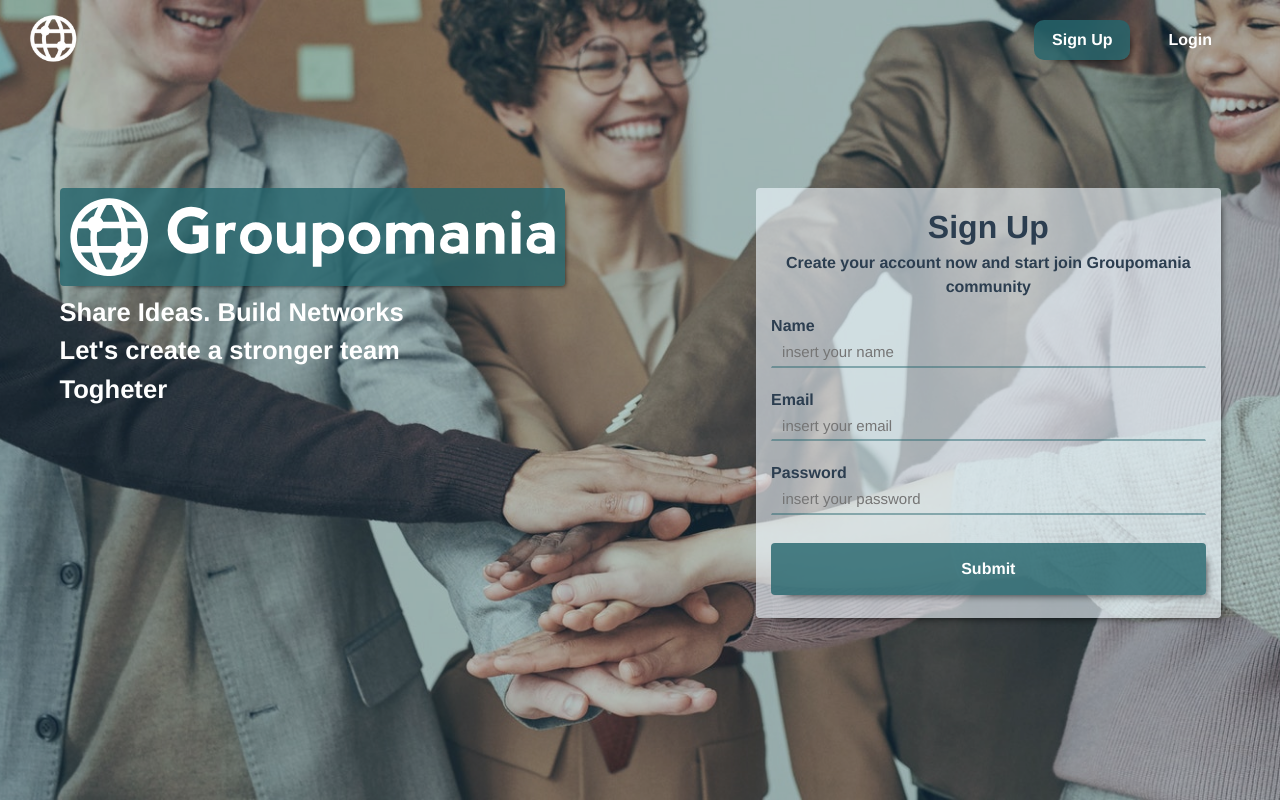
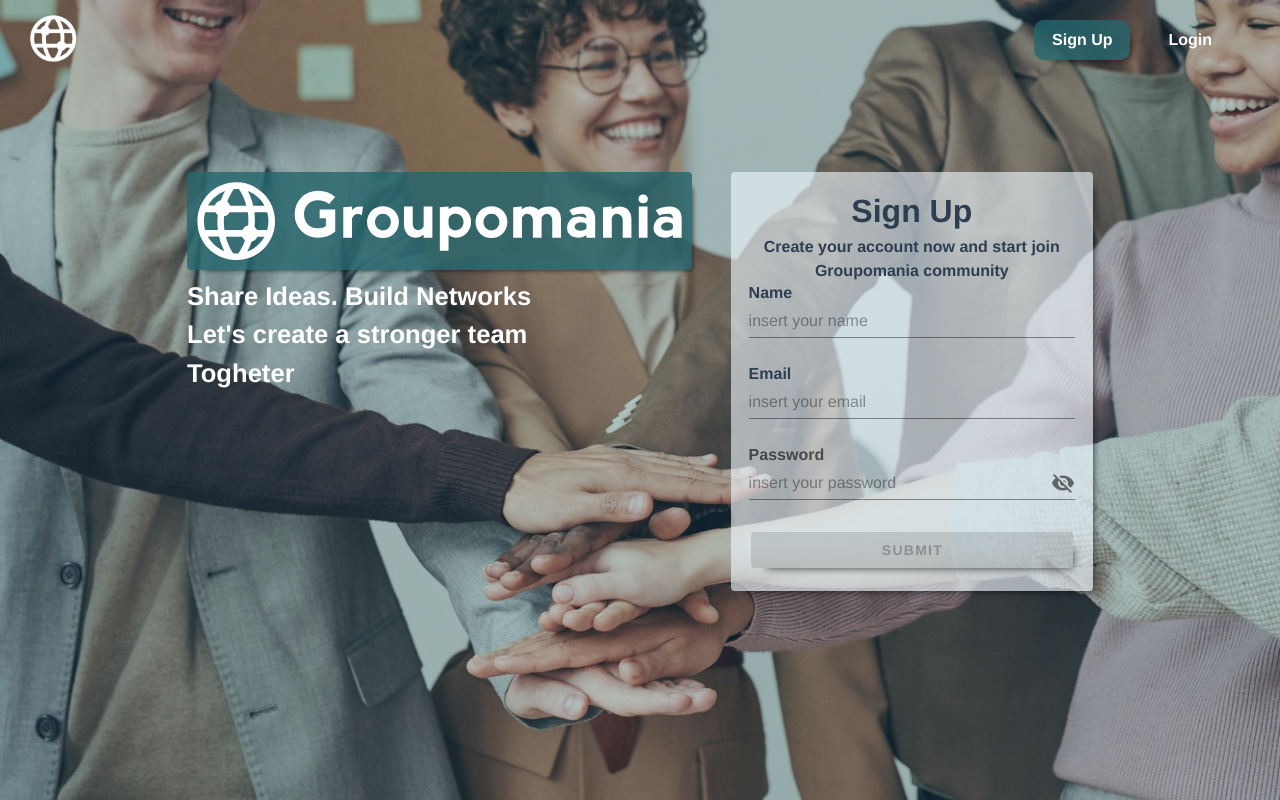
Before and after one commit to DarioNicosia/groupomania, a Vue app: page / in a window 1280 px wide. Built offline with nearby package versions, Linux system fonts and the light colour scheme.

Commit message:
updated login and sign up form. Added has hidden password feature and modified error messages

```diff
--- a/src/components/DisplayPost.vue
+++ b/src/components/DisplayPost.vue
@@ -16,7 +16,7 @@
         <img
           v-if="imageUrl"
           v-bind:src="imageUrl"
-          alt="image posted by"
+          v-bind:alt="nameAltTag"
           width="450"
           class="image-post"
         />
@@ -58,11 +58,16 @@ export default {
     forumActive: {
       type: Boolean
     }
+  },
+  computed: {
+    nameAltTag() {
+      return "image posted by " + this.createdBy;
+    }
   }
 };
 </script>
 
-<style  scoped>
+<style scoped>
 .container-posts {
   width: 480px;
   text-align: left;
--- a/src/components/Form.vue
+++ b/src/components/Form.vue
@@ -1,5 +1,5 @@
 <template>
-  <div class="container-form">
+  <div class="container-form px-5">
     <h1 v-if="signupWindowOpen" class="title-form">{{ signUpTitle }}</h1>
     <h1 v-else class="title-form">{{ loginTitle }}</h1>
     <h4
@@ -8,57 +8,81 @@
     >Create your account now and start join Groupomania community</h4>
     <h4 v-else class="login-subtitle title-form">Welcome back!</h4>
 
-    <form v-on:submit="submitForm" autocomplete="off">
+    <v-form v-on:submit="submitForm" autocomplete="off" ref="form" v-model="valid">
       <div class="form-section">
         <label v-if="signupWindowOpen" class="label" for="name">Name</label>
-        <input
+        <v-text-field
           v-if="signupWindowOpen"
-          type="text"
-          autocomplete="off"
-          class="name form-item"
+          color="rgba(38, 102, 109, 0.81)"
+          class="name form-item pt-0"
           placeholder="insert your name"
           id="name"
           v-model="name"
+          :rules="nameRules"
           required
         />
       </div>
-      <div class="form-section">
+      <div v-if="signupWindowOpen" class="form-section">
         <label class="label" for="email">Email</label>
-        <input
-          type="email"
-          class="email form-item"
-          autocomplete="off"
+        <v-text-field
+          class="email form-item pt-0"
+          color="rgba(38, 102, 109, 0.81)"
           v-model="email"
           placeholder="insert your email"
           id="email"
+          :rules="emailRules"
+          :error-messages="
+            signUpError && signupWindowOpen ? 'this email already exists' : null
+          "
           required
         />
-        <small
-          v-if="signUpError && signupWindowOpen"
-          class="form-warning"
-        >This email already exists. Please use another email or login</small>
-        <small
-          v-if="userNotFound && signupWindowOpen == false"
-          class="form-warning"
-        >User not found. Please try again</small>
       </div>
-      <div class="form-section">
-        <label class="label" for="password">Password</label>
-        <input
-          type="text"
-          autocomplete="off"
-          v-model="password"
-          class="password form-item"
-          placeholder="insert your password"
+
+      <div v-else class="form-section">
+        <label class="label" for="email">Email</label>
+        <v-text-field
+          class="email form-item pt-0"
+          color="rgba(38, 102, 109, 0.81)"
+          v-model="email"
+          placeholder="insert your email"
+          id="email"
+          :rules="emailRules"
+          :error-messages="
+            userNotFound && signupWindowOpen == false
+              ? 'User not found. Please try again '
+              : null
+          "
           required
         />
-        <small
-          v-if="wrongPassword && signupWindowOpen == false"
-          class="form-warning"
-        >Wrong password. Please try again</small>
       </div>
-      <button type="submit" class="btn-form form-item">Submit</button>
-    </form>
+
+      <div class="form-section">
+        <v-label for="password">Password</v-label>
+        <v-text-field
+          v-model="password"
+          class="password form-item pt-0"
+          color="rgba(38, 102, 109, 0.81)"
+          :append-icon="show1 ? 'mdi-eye' : 'mdi-eye-off'"
+          @click:append="show1 = !show1"
+          :type="show1 ? 'text' : 'password'"
+          placeholder="insert your password"
+          :rules="passwordRules"
+          :error-messages="
+            wrongPassword && signupWindowOpen == false
+              ? 'Wrong Password. Please try again'
+              : null
+          "
+          required
+        />
+      </div>
+      <v-btn
+        type="submit"
+        color="rgba(38, 102, 109,0.868)"
+        v-bind:class="{ btn_disabled: !valid }"
+        class="btn-form form-item white--text"
+        :disabled="!valid"
+      >Submit</v-btn>
+    </v-form>
   </div>
 </template>
 
@@ -85,11 +109,26 @@ export default {
       type: Boolean
     }
   },
+
   data() {
     return {
       name: "",
       email: "",
-      password: ""
+      password: "",
+      show1: false,
+      valid: true,
+      nameRules: [
+        v => !!v || "Name is required",
+        v => (v && v.length <= 15) || "Name must be less than 15 characters"
+      ],
+      emailRules: [
+        v => !!v || "E-mail is required",
+        v => /.+@.+\..+/.test(v) || "E-mail must be valid"
+      ],
+      passwordRules: [
+        v => !!v || "Password is required",
+        v => (v && v.length >= 3) || "Name must be more than 3 characters"
+      ]
     };
   },
   methods: {
@@ -106,7 +145,7 @@ export default {
 };
 </script>
 
-<style  scoped>
+<style scoped>
 .container-form {
   background-color: rgba(240, 248, 255, 0.612);
   padding: 15px;
@@ -118,12 +157,12 @@ export default {
 }
 
 .form-section {
-  margin: 15px 0;
+  margin: -2px;
 }
 
 input {
   width: 100%;
-  padding: 2px 10px;
+  padding: -2px 10px;
   margin: 0 0 5px 0;
   display: inline-block;
   border: 1px solid #ccc;
@@ -151,9 +190,8 @@ input:-webkit-autofill:active {
 .title-form {
   text-align: center;
 }
-.label {
-  font-weight: bold;
-  margin-bottom: 30px;
+label {
+  font-weight: bold !important;
 }
 
 .btn-form {
@@ -170,6 +208,10 @@ input:-webkit-autofill:active {
   box-shadow: 8px 8px 8px -8px rgba(0, 0, 0, 0.75);
 }
 
+.btn_disabled {
+  background-color: rgba(38, 102, 109, 0.434);
+}
+
 .form-warning {
   display: block;
   margin-bottom: 5px;
@@ -177,4 +219,18 @@ input:-webkit-autofill:active {
   font-weight: bold;
   font-size: 11px;
 }
+.v-text-field {
+  font-weight: 500 !important;
+  padding: -2px 10px !important;
+  margin: 0 0 5px 0 !important;
+}
+.v-label {
+  font-weight: bold !important;
+  margin-bottom: -10px;
+}
+
+.v-btn[disabled] {
+  border: 0px solid rgba(38, 102, 109, 0.468) !important;
+  background-color: #26666d77 !important;
+}
 </style>
--- a/src/views/Forum.vue
+++ b/src/views/Forum.vue
@@ -228,7 +228,7 @@ export default {
 };
 </script>
 
-<style  scoped>
+<style scoped>
 .container-nav {
   position: fixed;
   top: 0;
--- a/src/views/Home.vue
+++ b/src/views/Home.vue
@@ -9,7 +9,7 @@
       v-bind:signupWindowOpen="signupWindowOpen"
       v-bind:reload="reload"
     />
-    <div class="container">
+    <v-container class="container" style="max-width: 930px">
       <Header v-bind:brandLogo="brandLogo" />
       <Form
         v-on:form-submitted="sendForm"
@@ -20,7 +20,7 @@
         v-bind:userNotFound="userNotFound"
         v-bind:wrongPassword="wrongPassword"
       />
-    </div>
+    </v-container>
   </div>
 </template>
 
@@ -67,7 +67,9 @@ export default {
     },
     sendForm(newForm) {
       let url = "https://server-groupomania.herokuapp.com/";
-      if (!newForm.name) {
+      if (!newForm.name && this.signupWindowOpen) {
+        alert("please fill all form field");
+      } else if (!newForm.name) {
         try {
           const login = async () => {
             let loginResponse = await fetch(url + "api/auth/login", {
@@ -139,7 +141,7 @@ export default {
 };
 </script>
 
-<style >
+<style>
 .home {
   background-image: url("../assets/backgroung_image.jpg");
   background-size: cover;
@@ -162,9 +164,9 @@ export default {
 
 .container {
   display: flex;
-  max-width: 920px;
   justify-content: space-between;
+  flex-wrap: wrap;
   align-items: flex-start;
-  margin: 12vh auto;
+  margin: 10vh auto;
 }
 </style>
```
